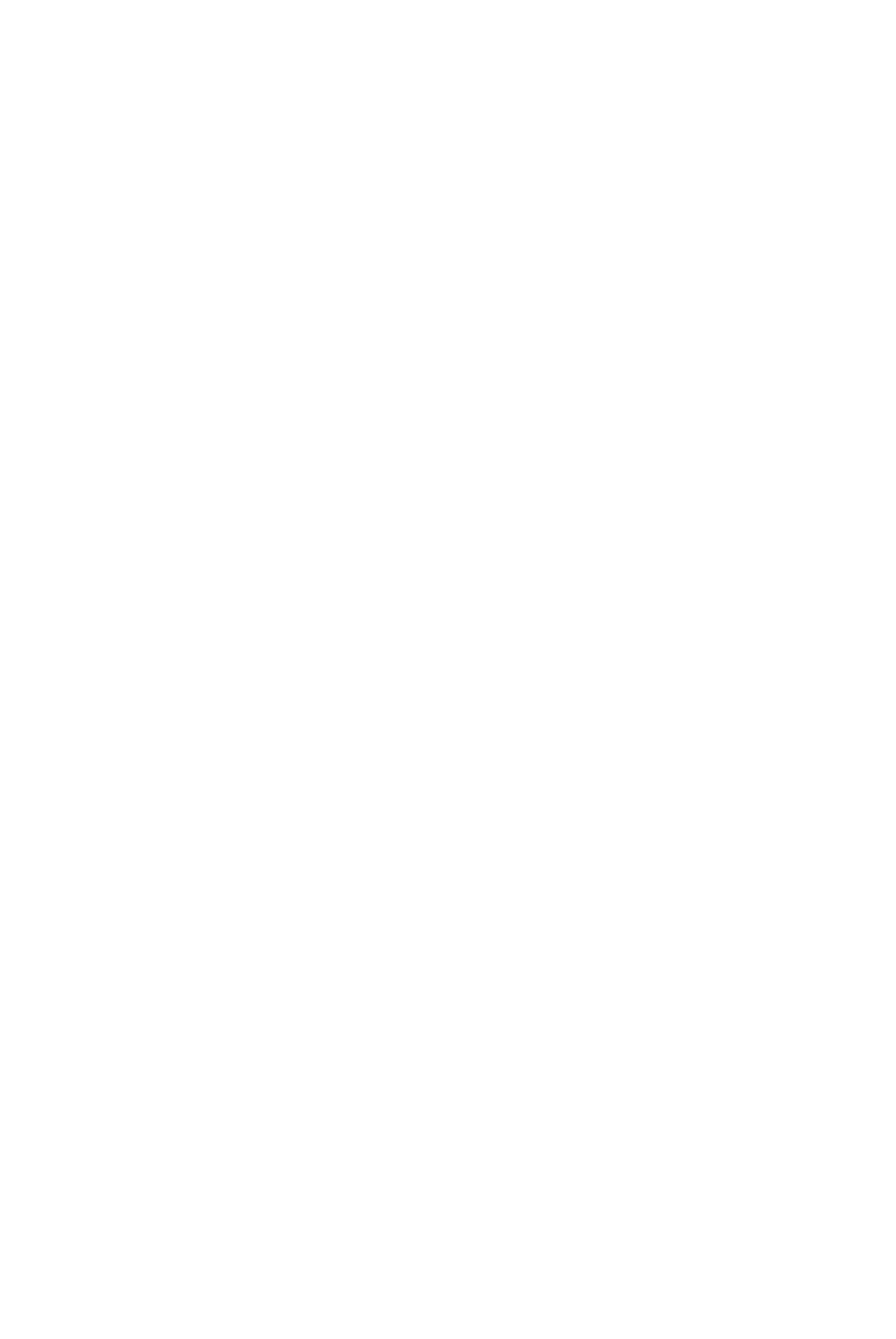
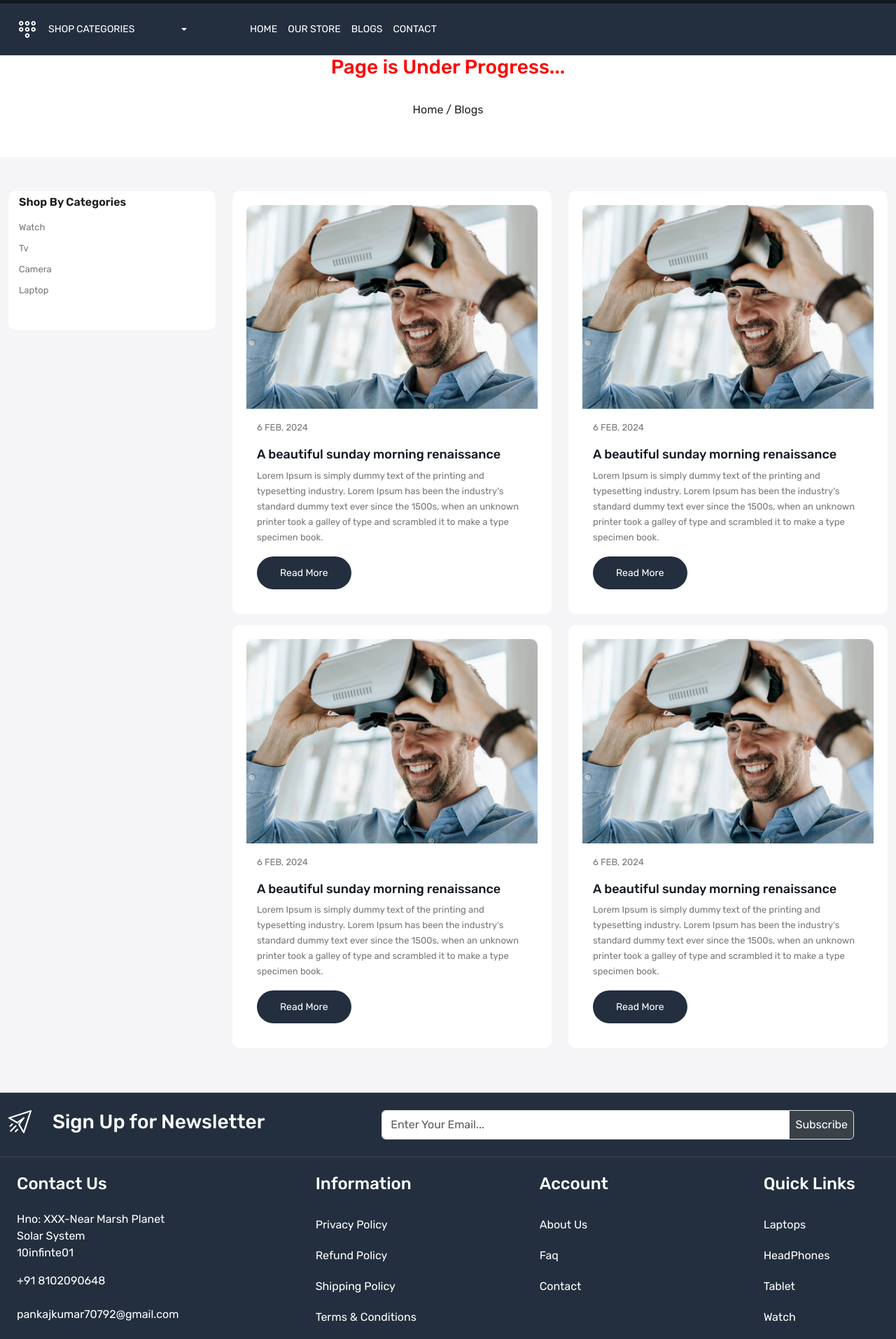
Before and after one commit to Pankaj-krCP/ecommerce-fe, a React (Create React App) app: page /blogs in a window 1280 px wide. Before the commit this address had no page. Shown: the part 100-2013 px from the top of the page at 70% size. Before the commit the page ends 800 px from the top, so only its background shows below. Built offline with nearby package versions, Linux system fonts and the light colour scheme.

Commit message:
Added Blog and contact Page

```diff
--- a/src/App.css
+++ b/src/App.css
@@ -498,3 +498,34 @@ footer .input-group-text {
   top: 17%;
 }
 /* Our Store ends here */
+
+/* contact Page */
+.contact-inner-wrapper {
+  padding: 20px;
+  border-radius: 15px;
+  background-color: white;
+  gap: 15px;
+}
+
+.contact-inner-wrapper > div {
+  width: 48%;
+}
+
+.contact-title {
+  font-size: 26px;
+  font-weight: 500;
+  line-height: 35px;
+  text-align: left;
+}
+
+.contact-inner-wrapper form .form-control {
+  background-color: var(--color-f5f5f7);
+  border-radius: 10px;
+  border-color: transparent;
+}
+
+.contact-inner-wrapper ul {
+  list-style: none;
+}
+
+/* Contact Page ends here */
--- a/src/App.js
+++ b/src/App.js
@@ -6,6 +6,7 @@ import Home from "./pages/Home";
 import About from "./pages/About";
 import Contact from "./pages/Contact";
 import OurStore from "./pages/OurStore";
+import Blog from "./pages/Blog";
 
 function App() {
   return (
@@ -17,6 +18,7 @@ function App() {
             <Route path="about" element={<About />} />
             <Route path="contact" element={<Contact />} />
             <Route path="store" element={<OurStore />} />
+            <Route path="blogs" element={<Blog />} />
           </Route>
         </Routes>
       </BrowserRouter>
--- a/src/componenets/BlogCard.js
+++ b/src/componenets/BlogCard.js
@@ -3,26 +3,24 @@ import { Link } from "react-router-dom";
 
 function BlogCard() {
   return (
-    <div className="col-3">
     <div className="blog-card">
       <div className="card-image">
-          <img src="images/blog-1.jpg" className="img-fluid" alt="blog" />
+        <img src="images/blog-1.jpg" className="img-fluid w-100" alt="blog" />
       </div>
       <div className="blog-content">
         <p className="date">6 Feb, 2024</p>
         <h5 className="title">A beautiful sunday morning renaissance</h5>
         <p className="desc">
           Lorem Ipsum is simply dummy text of the printing and typesetting
-            industry. Lorem Ipsum has been the industry's standard dummy text
-            ever since the 1500s, when an unknown printer took a galley of type
-            and scrambled it to make a type specimen book.
+          industry. Lorem Ipsum has been the industry's standard dummy text ever
+          since the 1500s, when an unknown printer took a galley of type and
+          scrambled it to make a type specimen book.
         </p>
         <Link to="/" className="button">
           Read More
         </Link>
       </div>
     </div>
-    </div>
   );
 }
 
--- a/src/componenets/Header.js
+++ b/src/componenets/Header.js
@@ -104,7 +104,7 @@ const Header = () => {
                       </span>
                     </button>
                     <ul
-                      class="dropdown-menu"
+                      className="dropdown-menu"
                       aria-labelledby="dropdownMenuButton1"
                     >
                       <li>
@@ -136,7 +136,7 @@ const Header = () => {
                     <NavLink className="text-white" to="/store">
                       Our Store
                     </NavLink>
-                    <NavLink className="text-white" to="/">
+                    <NavLink className="text-white" to="/blogs">
                       Blogs
                     </NavLink>
                     <NavLink className="text-white" to="/contact">
--- /dev/null
+++ b/src/pages/Blog.js
@@ -0,0 +1,50 @@
+import React from "react";
+import BreadCrumb from "../componenets/BreadCrumb";
+import Meta from "../componenets/Meta";
+import BlogCard from "../componenets/BlogCard";
+
+function Blog() {
+  return (
+    <>
+      <Meta title={"Blogs"} />
+      <BreadCrumb title="Blogs" />
+      <div className="blog-wrapper home-wrapper-2 py-5">
+        <div className="container-xxl">
+          <div className="row">
+            <div className="col-3">
+              <div className="filter-card mb-3">
+                <h3 className="filter-title">Shop By Categories</h3>
+                <div>
+                  <ul className="ps-0">
+                    <li>Watch</li>
+                    <li>Tv</li>
+                    <li>Camera</li>
+                    <li>Laptop</li>
+                  </ul>
+                </div>
+              </div>
+            </div>
+            <div className="col-9">
+              <div className="row">
+                <div className="col-6 mb-3">
+                  <BlogCard />
+                </div>
+                <div className="col-6 mb-3">
+                  <BlogCard />
+                </div>
+                <div className="col-6 mb-3">
+                  <BlogCard />
+                </div>
+                <div className="col-6 mb-3">
+                  <BlogCard />
+                </div>
+              </div>
+            </div>
+          </div>
+        </div>
+      </div>
+    </>
+  );
+}
+
+export default Blog;
--- a/src/pages/Contact.js
+++ b/src/pages/Contact.js
@@ -1,7 +1,104 @@
 import React from "react";
+import Meta from "../componenets/Meta";
+import BreadCrumb from "../componenets/BreadCrumb";
+import { AiOutlineHome, AiOutlineMail } from "react-icons/ai";
+import { BiPhoneCall, BiInfoCircle } from "react-icons/bi";
 
 const Contact = () => {
-  return <div>Contact</div>;
+  return (
+    <>
+      <Meta title={"contact us"} />
+      <BreadCrumb title="Contact Us" />
+      <div className="contact-wrapper py-5 home-wrapper-2">
+        <div className="container-xxl">
+          <div className="row">
+            <div className="col-12">
+              <iframe
+                src="https://www.google.com/maps/embed?pb=!1m18!1m12!1m3!1d3507.034993032643!2d77.06703507459743!3d28.47849279106072!2m3!1f0!2f0!3f0!3m2!1i1024!2i768!4f13.1!3m3!1m2!1s0x390d191ba7c41615%3A0xd9e66f6b36de988e!2sIFFCO%20Chowk%20Flyover%2C%20Gurugram%2C%20Haryana%20122022!5e0!3m2!1sen!2sin!4v1707554594669!5m2!1sen!2sin"
+                width="600"
+                height="450"
+                className="border-0 w-100"
+                allowFullScreen=""
+                loading="lazy"
+                referrerPolicy="no-referrer-when-downgrade"
+              ></iframe>
+              <div className="col-12 mt-5">
+                <div className="contact-inner-wrapper d-flex justify-content-between">
+                  <div>
+                    <h3 className="contact-title mb-4">Contact</h3>
+                    <form action="" className="d-flex flex-column gap-15">
+                      <div>
+                        <input
+                          type="text"
+                          className="form-control"
+                          placeholder="Name"
+                        />
+                      </div>
+                      <div>
+                        <input
+                          type="text"
+                          className="form-control"
+                          placeholder="Email"
+                        />
+                      </div>
+                      <div>
+                        <input
+                          type="text"
+                          className="form-control"
+                          placeholder="Mobile Number"
+                        />
+                      </div>
+                      <div>
+                        <textarea
+                          name=""
+                          id=""
+                          className="w-100 form-control"
+                          cols="30"
+                          rows="4"
+                          placeholder="Comments"
+                        ></textarea>
+                      </div>
+                      <div>
+                        <button className="button border-0">Submit</button>
+                      </div>
+                    </form>
+                  </div>
+
+                  <div>
+                    <h3 className="contact-title">Get in touch with us</h3>
+                    <div>
+                      <ul className="ps-0">
+                        <li className="mb-3 d-flex gap-15 align-items-center">
+                          <AiOutlineHome className="fs-5" />
+                          <address className="mb-0">
+                            Hno: XXX-Near Marsh Planet Solar System 10infinte01
+                          </address>
+                        </li>
+                        <li className="mb-3 d-flex gap-15 align-items-center">
+                          <BiPhoneCall className="fs-5" />
+                          <a href="tel:- 91 8102090648">+91 8102090648</a>
+                        </li>
+                        <li className="mb-3 d-flex gap-15 align-items-center">
+                          <AiOutlineMail className="fs-5" />
+                          <a href="mailto:pankajkumar70792@gmail.com">
+                            pankajkumar70792@gmail.com
+                          </a>
+                        </li>
+                        <li className="mb-3 d-flex gap-15 align-items-center">
+                          <BiInfoCircle className="fs-5" />
+                          <p className="mb-0">Monday - Friday 10 AM - 8 PM</p>
+                        </li>
+                      </ul>
+                    </div>
+                  </div>
+                </div>
+              </div>
+            </div>
+          </div>
+        </div>
+      </div>
+    </>
+  );
 };
 
 export default Contact;
--- a/src/pages/Home.js
+++ b/src/pages/Home.js
@@ -330,10 +330,20 @@ const Home = () => {
             <div className="col-12">
               <h3 className="section-heading">Our Latest Blogs</h3>
             </div>
-            <BlogCard />
-            <BlogCard />
-            <BlogCard />
-            <BlogCard />
+          </div>
+          <div className="row">
+            <div className="col-3">
+              <BlogCard />
+            </div>
+            <div className="col-3">
+              <BlogCard />
+            </div>
+            <div className="col-3">
+              <BlogCard />
+            </div>
+            <div className="col-3">
+              <BlogCard />
+            </div>
           </div>
         </div>
       </section>
```
Lines whose indentation alone changed are shown as unchanged.
